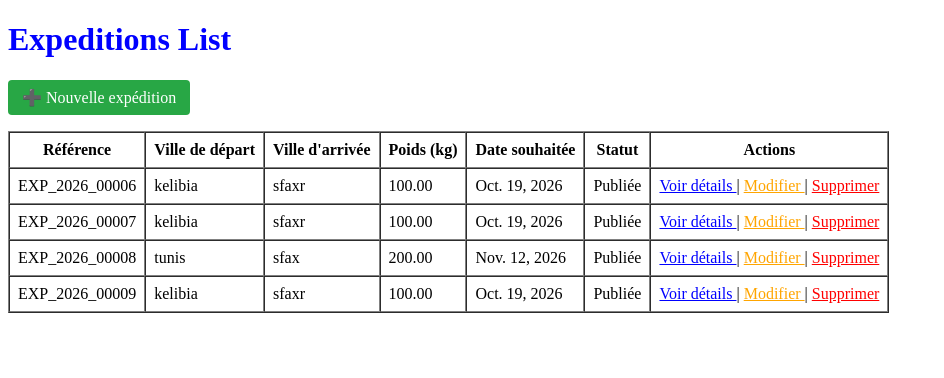
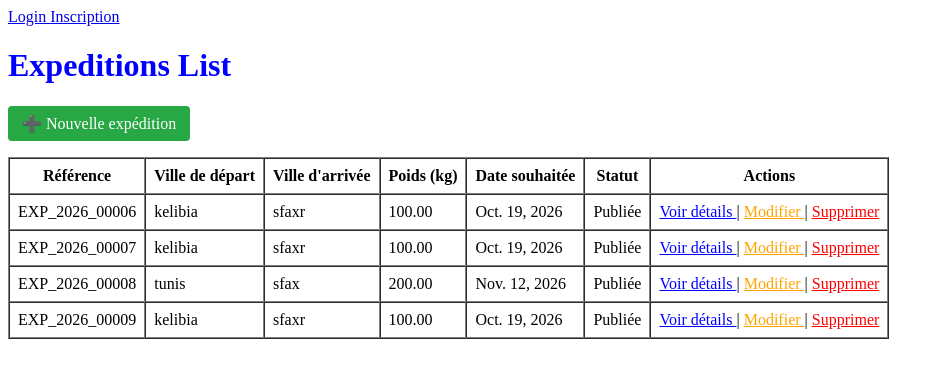
Before and after one commit to tasnime226/ProjectWebPython, a Django app: page /expeditions/list/ in a window 1280 px wide. Shown: the top 378 px of the page, without its empty margins (0-944 px from the left). Run offline with Django 5.2, Linux system fonts and the light colour scheme; data comes from the database, SQL or seed files in the repository; both versions use the stored data as it was after the commit.

Commit message:
login / logout /inscription

```diff
--- a/Entreprise_App/urls.py
+++ b/Entreprise_App/urls.py
@@ -35,4 +35,5 @@ urlpatterns = [
         Entreprise_delete.as_view(),
         name='entreprise_delete_class'
     ),
+
 ]
--- a/config/settings.py
+++ b/config/settings.py
@@ -133,3 +133,8 @@ STATICFILES_DIRS = [BASE_DIR / 'static']
 DEFAULT_AUTO_FIELD = 'django.db.models.BigAutoField'
 
 AUTH_USER_MODEL = "Entreprise_App.utilisateur"
+LOGIN_URL = 'Login'
+
+LOGIN_REDIRECT_URL = 'expedition:expedition_list'
+
+LOGOUT_REDIRECT_URL = 'Login'
--- a/config/urls.py
+++ b/config/urls.py
@@ -16,6 +16,10 @@ Including another URLconf
 """
 from django.contrib import admin
 from django.urls import include, path
+from django.urls import path, include
+from django.contrib.auth.views import LoginView, LogoutView
+from Entreprise_App.views import inscriptionView
+
 
 
 
@@ -26,5 +30,19 @@ urlpatterns = [
      path('vehicules/', include('vehicule_App.urls')),
       path('offres/', include('offre_App.urls')),
       path('entreprises/', include('Entreprise_App.urls')),
+      path(
+        'Login/',
+        LoginView.as_view(template_name='login.html'),
+        name='Login'
+    ),
+
+    path(
+        'Logout/',
+        LogoutView.as_view(next_page='Login'),
+        name='Logout'
+    ),
+
+    path('inscription/', inscriptionView, name='Inscription'),
+
 
 ]
--- a/templates/expedition/list.html
+++ b/templates/expedition/list.html
@@ -6,6 +6,45 @@
     <title>Liste des expéditions</title>
 </head>
 <body>
+
+<nav class="custom-navbar">
+
+    <div class="nav-links">
+
+        {% if user.is_authenticated %}
+
+            <span class="nav-user">
+                Bonjour, {{ user.username }}
+            </span>
+
+            <form method="post"
+                  action="{% url 'Logout' %}"
+                  style="margin:0; display:inline;">
+
+                {% csrf_token %}
+
+                <button type="submit" class="nav-btn">
+                    Logout
+                </button>
+
+            </form>
+
+        {% else %}
+
+            <a href="{% url 'Login' %}" class="nav-btn">
+                Login
+            </a>
+
+            <a href="{% url 'inscription' %}" class="nav-btn">
+                Inscription
+            </a>
+
+        {% endif %}
+
+    </div>
+
+</nav>
+
 
     <h1 style="color: blue;">Expeditions List</h1>
 
--- /dev/null
+++ b/templates/login.html
@@ -0,0 +1,6 @@
+<h2>Connexion</h2>
+<form method="post">
+    {% csrf_token %}
+    {{ form.as_p }}
+    <button type="submit">Se connecter</button>
+</form>
```
Also changed, not shown: Entreprise_App/forms.py (+10 -1 lines), Entreprise_App/views.py (+13 -1 lines), templates/base.html (added, +10 -0 lines), templates/inscription.html (added, +8 -0 lines), Tasnime.sqlite3, templates/logout.html (added).
